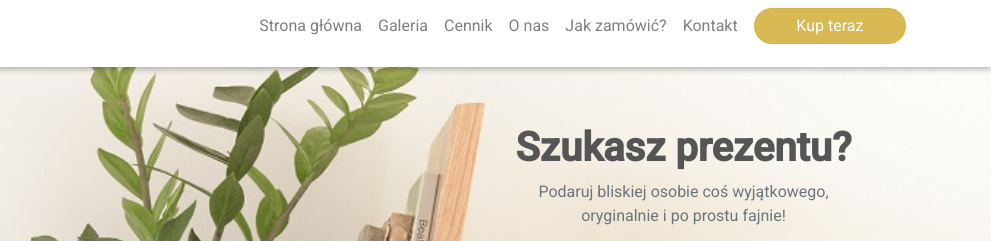
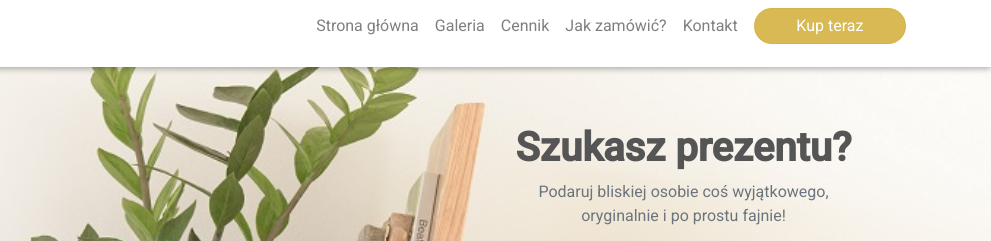
Before and after one commit to monmus/shop_landing_page, a website: page index.html in a window 1280 px wide. Shown: the top 241 px of the page, 289-1280 px from the left. Drawn offline with Linux system fonts and the light colour scheme.

Commit message:
menu edit

```diff
--- a/index.html
+++ b/index.html
@@ -35,9 +35,6 @@
 					</li>
 					<li class="nav-item">
 						<a href="#product-section1" class="nav-link">Cennik</a>
-					</li>
-					<li class="nav-item">
-						<a href="#testimonial-section" class="nav-link">O nas</a>
 					</li>
                     <li class="nav-item">
                             <a href="#contact-section" class="nav-link">Jak zamówić?</a>
```
